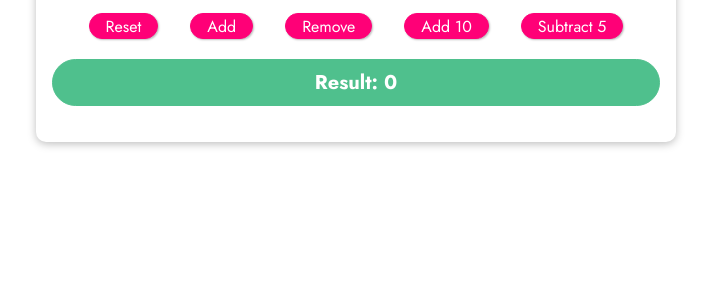
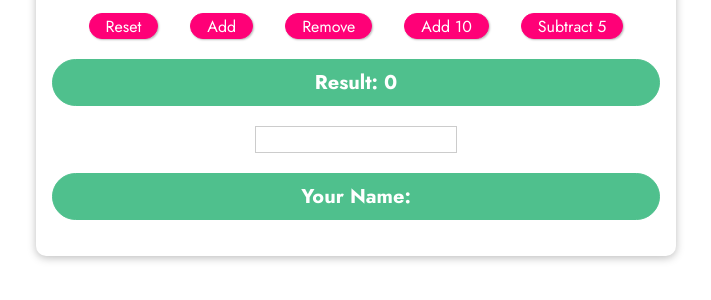
Before and after one commit to immark3/vuejs, a plain HTML site: page index.html in a window 1280 px wide. Shown: the part 286-586 px from the top of the page, without its empty margins (284-995 px from the left). Drawn offline with nearby package versions, Linux system fonts and the light colour scheme.

Commit message:
vue events with Arguments in input text

```diff
--- a/app.js
+++ b/app.js
@@ -2,6 +2,8 @@ const app = Vue.createApp({
   data() {
     return {
       counter: 0,
+      name: '',
+      lastName: 'Kumar',
     };
   },
   methods: {
@@ -26,6 +28,9 @@ const app = Vue.createApp({
     reset() {
       this.counter = 0;
     },
+    setName(event, lastName) {
+      this.name = event.target.value + ' ' + lastName;
+    },
   },
 });
 
--- a/index.html
+++ b/index.html
@@ -26,6 +26,8 @@
       <button v-on:click="addMore(10)">Add 10</button>
       <button v-on:click="removeMore(5)">Subtract 5</button>
       <p>Result: {{ counter }}</p>
+      <input type="text" v-on:input="setName($event,lastName)" />
+      <p>Your Name:{{name}}</p>
     </section>
   </body>
 </html>
```
